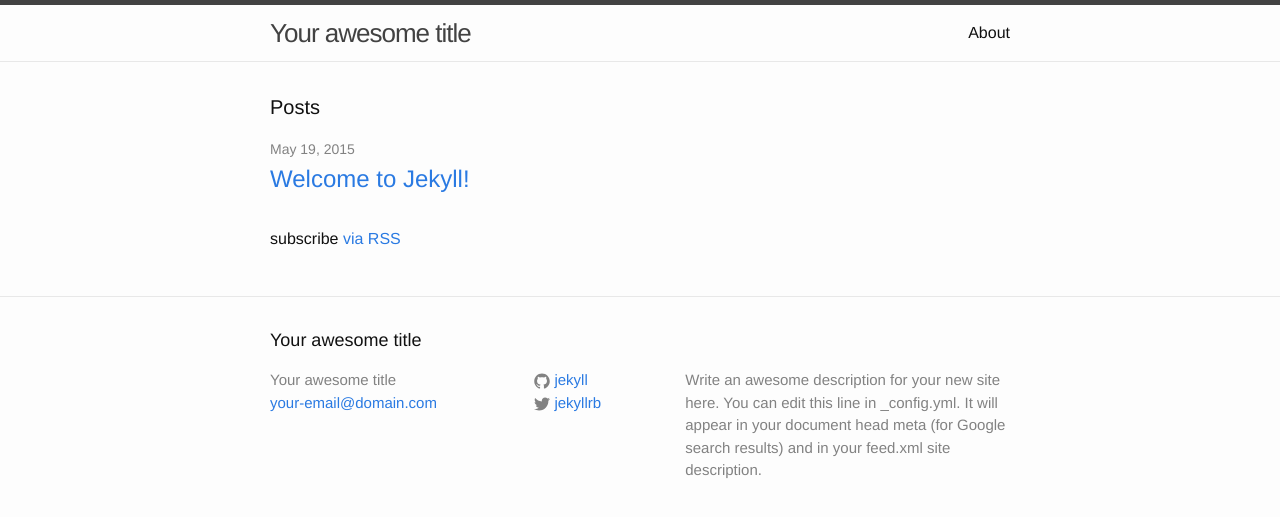
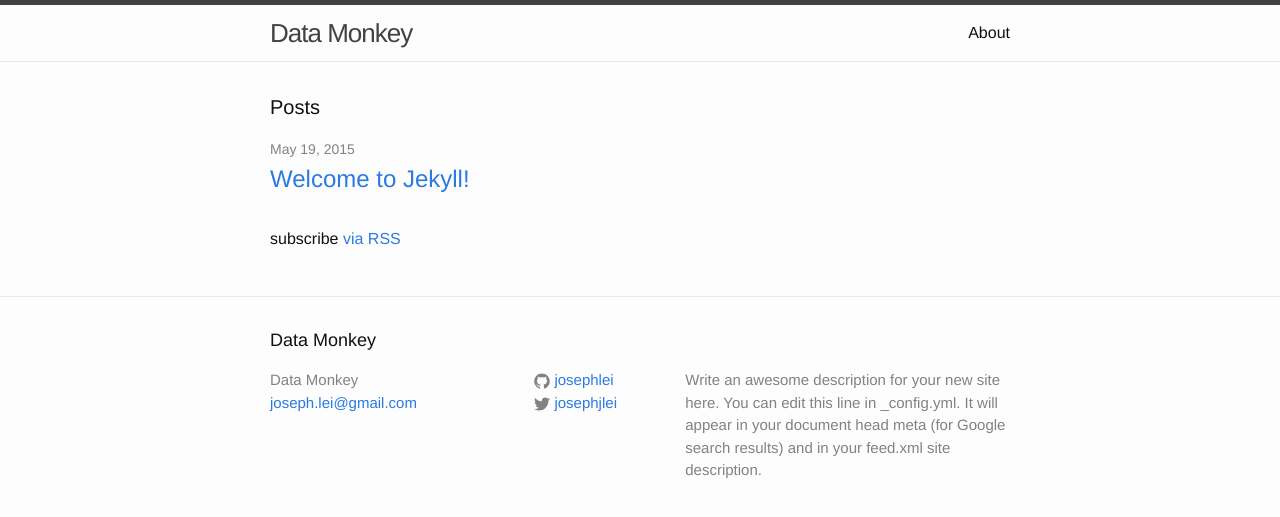
Before and after one commit to josephlei/jjl-website, a Jekyll site: the page built from index.html, in a window 1280 px wide. Shown: the top 517 px of the page. Built offline with Jekyll 4.4.1, drawn with Linux system fonts in a browser that asks for light colours.

Commit message:
edit config

```diff
--- a/_config.yml
+++ b/_config.yml
@@ -1,14 +1,14 @@
 # Site settings
-title: Your awesome title
-email: your-email@domain.com
+title: Data Monkey
+email: joseph.lei@gmail.com
 description: > # this means to ignore newlines until "baseurl:"
   Write an awesome description for your new site here. You can edit this
   line in _config.yml. It will appear in your document head meta (for
   Google search results) and in your feed.xml site description.
 baseurl: "" # the subpath of your site, e.g. /blog/
 url: "http://yourdomain.com" # the base hostname & protocol for your site
-twitter_username: jekyllrb
-github_username:  jekyll
+twitter_username: josephjlei
+github_username:  josephlei
 
 # Build settings
 markdown: kramdown
```
